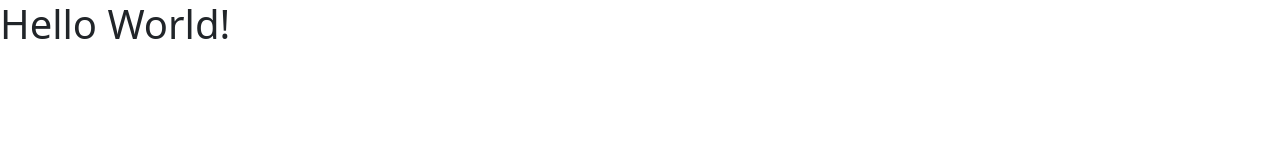
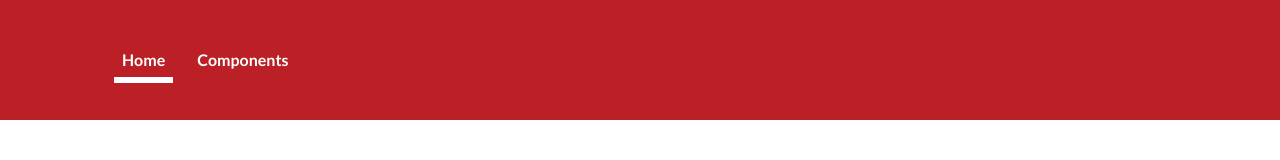
Before and after one commit to alex-phan/drivesafe-nt, a website: page src/pages/index.html in a window 1280 px wide. Drawn offline with nearby package versions, Linux system fonts and the light colour scheme; files that its build step writes are made by us from their sources; files whose address does not match are found by name.

Commit message:
created main nav component

```diff
--- a/src/pages/index.html
+++ b/src/pages/index.html
@@ -10,7 +10,18 @@
     <link href="css/main.css" rel="stylesheet">
 </head>
 <body>
-    <h1>Hello World!</h2>
+    <nav class="main-nav">
+        <div class="container">
+            <ul class="main-nav__links">
+                <li>
+                    <a class="active" href="index.html">Home</a>
+                </li>
+                <li>
+                    <a href="components.html">Components</a>
+                </li>
+            </ul>
+        </div>
+    </nav>
 
     <!-- scripts -->
     <script src="js/bundle.js" type="text/javascript"></script>
--- a/src/scss/base/_custom-variables.scss
+++ b/src/scss/base/_custom-variables.scss
@@ -0,0 +1,6 @@
+// Custom Colours
+$primary: #bb2026;
+$secondary: #414042;
+
+// Typography
+$font-family-base: 'Lato', var(--bs-font-sans-serif);
--- a/src/scss/base/_fonts.scss
+++ b/src/scss/base/_fonts.scss
@@ -0,0 +1 @@
+@import url('https://fonts.googleapis.com/css2?family=Lato:wght@400;700&display=swap');
--- a/src/scss/components/custom/_index.scss
+++ b/src/scss/components/custom/_index.scss
@@ -0,0 +1 @@
+@import 'main-nav';
--- /dev/null
+++ b/src/scss/components/custom/_main-nav.scss
@@ -0,0 +1,26 @@
+.main-nav {
+    background-color: $primary;
+    padding: 3rem 0;
+
+    &__links {
+        display: flex;
+        gap: 1rem;
+        margin: 0;
+        list-style: none;
+
+        a {
+            color: $white;
+            font-weight: bold;
+            text-decoration: none;
+            padding: 0.5rem;
+
+            &:hover {
+                text-decoration: underline;
+            }
+        }
+
+        .active {
+            border-bottom: solid 6px $white;
+        }
+    }
+}
--- a/src/scss/main.scss
+++ b/src/scss/main.scss
@@ -47,4 +47,4 @@
 @import "./components/bootstrap/index";
 
 // Custom Components
-@import "./components/bootstrap/index";
+@import "./components/custom/index";
```
Also changed, not shown: src/pages/components.html (added, +29 -0 lines), dist/components.html (added), dist/css/main.css, 1 other file.
